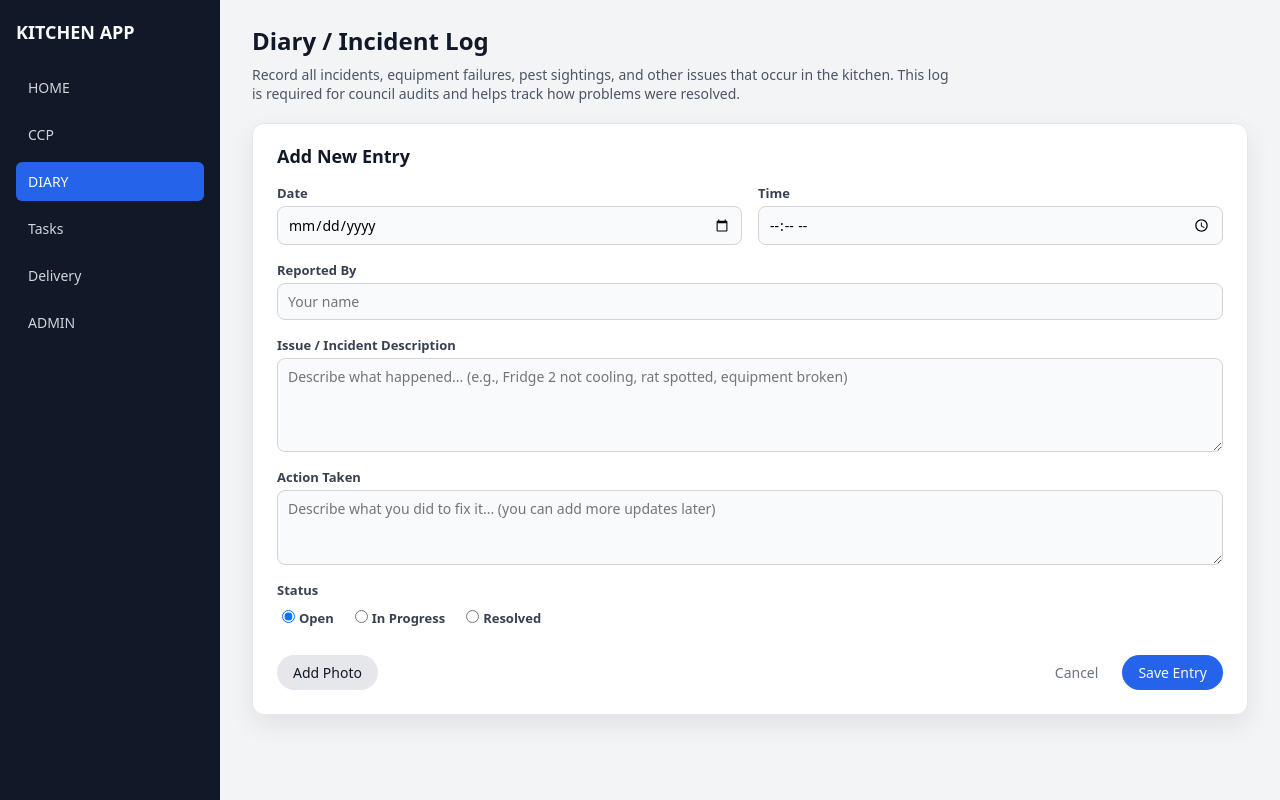
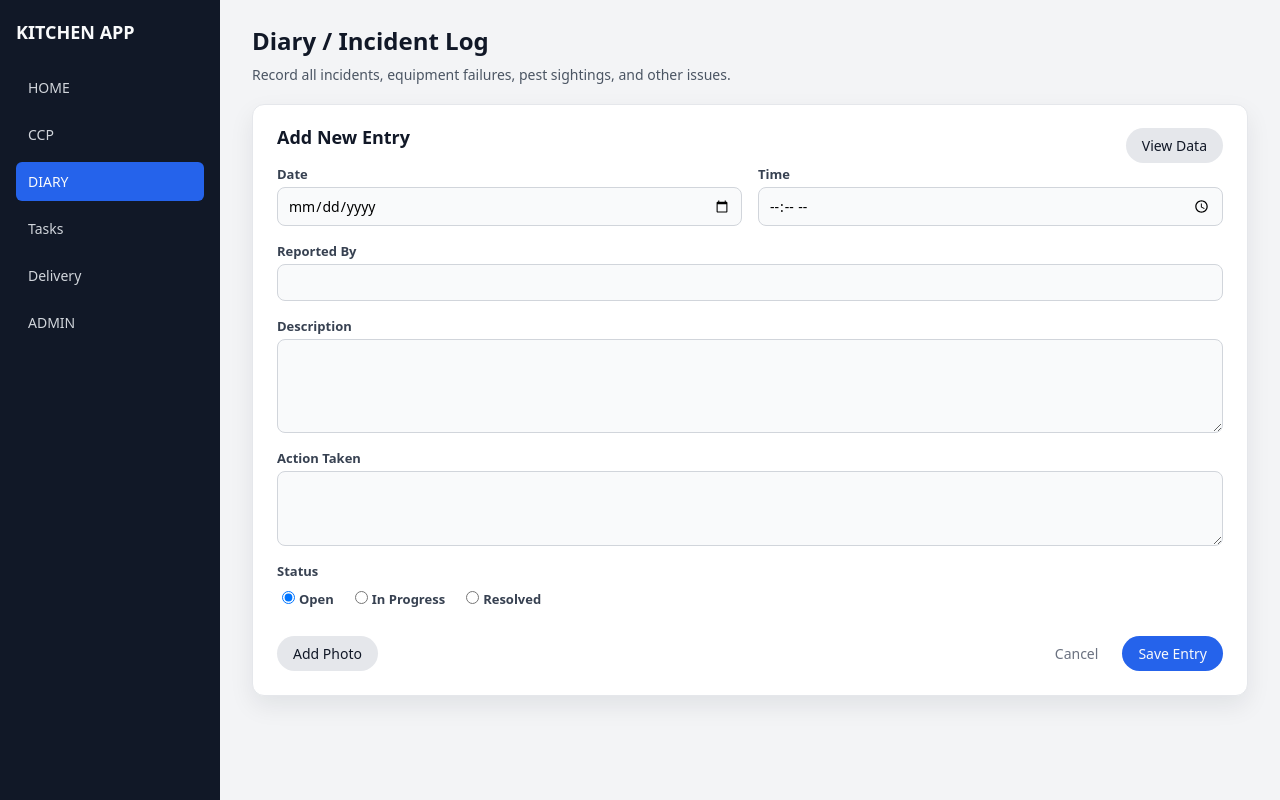
Before and after one commit to fkv4662/RND-Foodie, a React (Create React App) app in the folder frontend/: page / in a window 1280 px wide. Built offline with nearby package versions, Linux system fonts and the light colour scheme.

Commit message:
Added Food Control Plan full stack project

```diff
--- a/frontend/src/App.js
+++ b/frontend/src/App.js
@@ -11,21 +11,49 @@ function App() {
     status: "Open"
   });
 
+  const [incidents, setIncidents] = useState([]);
+  const [showData, setShowData] = useState(false);
+
+  // Handle input
   const handleChange = (e) => {
     setForm({ ...form, [e.target.name]: e.target.value });
   };
 
+  // Save to MySQL
   const handleSubmit = async (e) => {
     e.preventDefault();
 
     const response = await fetch("http://localhost:5000/incidents", {
       method: "POST",
-      headers: { "Content-Type": "application/json" },
+      headers: {
+        "Content-Type": "application/json"
+      },
       body: JSON.stringify(form)
     });
 
     const data = await response.json();
     alert(data.message);
+
+    // Clear form
+    setForm({
+      date: "",
+      time: "",
+      reported_by: "",
+      description: "",
+      action_taken: "",
+      status: "Open"
+    });
+
+    // Auto show updated data
+    fetchIncidents();
+    setShowData(true);
+  };
+
+  // Fetch data
+  const fetchIncidents = async () => {
+    const res = await fetch("http://localhost:5000/incidents");
+    const data = await res.json();
+    setIncidents(data);
   };
 
   return (
@@ -43,19 +71,33 @@ function App() {
         </nav>
       </aside>
 
-      {/* Main content */}
+      {/* Main */}
       <main className="main">
         <header className="main-header">
           <h1>Diary / Incident Log</h1>
           <p className="subtitle">
-            Record all incidents, equipment failures, pest sightings, and other issues that occur in the kitchen.
-            This log is required for council audits and helps track how problems were resolved.
+            Record all incidents, equipment failures, pest sightings, and other issues.
           </p>
         </header>
 
         <section className="card">
-          <h2 className="card-title">Add New Entry</h2>
 
+          {/* 🔥 HEADER WITH DATA BUTTON */}
+          <div style={{ display: "flex", justifyContent: "space-between", alignItems: "center" }}>
+            <h2 className="card-title">Add New Entry</h2>
+
+            <button
+              className="btn btn-secondary"
+              onClick={async () => {
+                await fetchIncidents();
+                setShowData(!showData);
+              }}
+            >
+              {showData ? "Hide Data" : "View Data"}
+            </button>
+          </div>
+
+          {/* FORM */}
           <form className="form" onSubmit={handleSubmit}>
             <div className="row">
               <div className="field">
@@ -68,6 +110,7 @@ function App() {
                   required
                 />
               </div>
+
               <div className="field">
                 <label>Time</label>
                 <input
@@ -85,7 +128,6 @@ function App() {
               <input
                 type="text"
                 name="reported_by"
-                placeholder="Your name"
                 value={form.reported_by}
                 onChange={handleChange}
                 required
@@ -93,10 +135,9 @@ function App() {
             </div>
 
             <div className="field">
-              <label>Issue / Incident Description</label>
+              <label>Description</label>
               <textarea
                 name="description"
-                placeholder="Describe what happened... (e.g., Fridge 2 not cooling, rat spotted, equipment broken)"
                 value={form.description}
                 onChange={handleChange}
                 rows={4}
@@ -108,7 +149,6 @@ function App() {
               <label>Action Taken</label>
               <textarea
                 name="action_taken"
-                placeholder="Describe what you did to fix it... (you can add more updates later)"
                 value={form.action_taken}
                 onChange={handleChange}
                 rows={3}
@@ -129,6 +169,7 @@ function App() {
                   />
                   Open
                 </label>
+
                 <label>
                   <input
                     type="radio"
@@ -139,6 +180,7 @@ function App() {
                   />
                   In Progress
                 </label>
+
                 <label>
                   <input
                     type="radio"
@@ -156,16 +198,61 @@ function App() {
               <button type="button" className="btn btn-secondary">
                 Add Photo
               </button>
+
               <div className="buttons-right">
                 <button type="button" className="btn btn-ghost">
                   Cancel
                 </button>
+
                 <button type="submit" className="btn btn-primary">
                   Save Entry
                 </button>
               </div>
             </div>
           </form>
+
+          {/* 🔥 DATA TABLE BELOW FORM */}
+          {showData && (
+            <div style={{ marginTop: "20px" }}>
+              <h3>All Incidents</h3>
+
+              <table className="table">
+                <thead>
+                  <tr>
+                    <th>ID</th>
+                    <th>Date</th>
+                    <th>Time</th>
+                    <th>Reported By</th>
+                    <th>Description</th>
+                    <th>Action</th>
+                    <th>Status</th>
+                  </tr>
+                </thead>
+
+                <tbody>
+                  {incidents.length === 0 ? (
+                    <tr>
+                      <td colSpan="7" style={{ textAlign: "center" }}>
+                        No data found
+                      </td>
+                    </tr>
+                  ) : (
+                    incidents.map((item) => (
+                      <tr key={item.id}>
+                        <td>{item.id}</td>
+                        <td>{item.date?.split("T")[0]}</td>
+                        <td>{item.time}</td>
+                        <td>{item.reported_by}</td>
+                        <td>{item.description}</td>
+                        <td>{item.action_taken}</td>
+                        <td>{item.status}</td>
+                      </tr>
+                    ))
+                  )}
+                </tbody>
+              </table>
+            </div>
+          )}
         </section>
       </main>
     </div>
```
Also changed, not shown: 1 other file (tests, documents, lock files or other folders).
